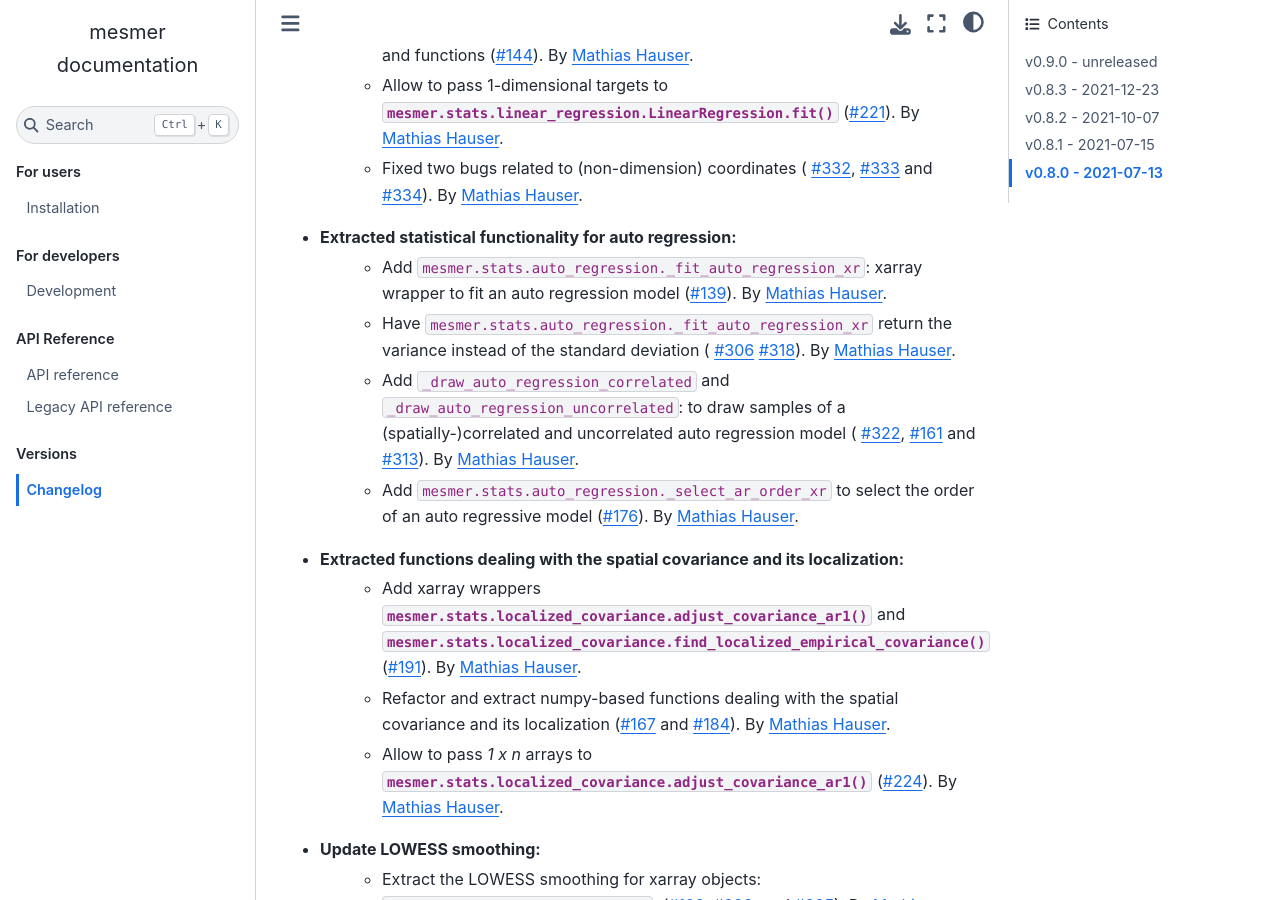
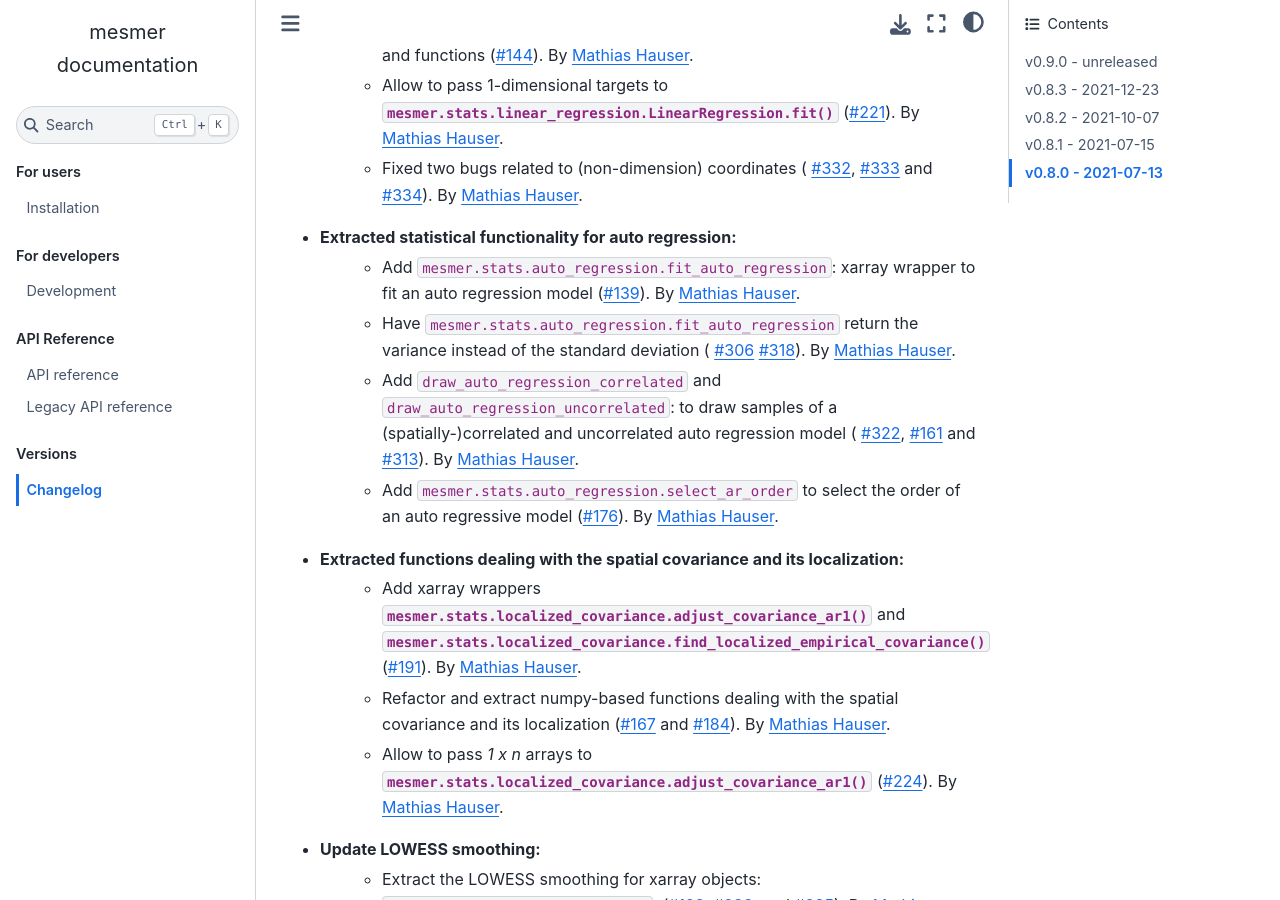
Before and after one commit to MESMER-group/mesmer, a Sphinx documentation site: the page built from docs/source/changelog.rst, in a window 1280 px wide and 900 px high, scrolled down 472 px. Built offline with Sphinx 7.4.7 and the Sphinx Book theme 1.1.4, drawn with Linux system fonts in a browser that asks for light colours; the version number could not be read and is left out.

Commit message:
make AR functions public (#342)
* make AR functions public

* black

```diff
--- a/CHANGELOG.rst
+++ b/CHANGELOG.rst
@@ -28,20 +28,20 @@ New Features
      By `Mathias Hauser`_.
 
 - Extracted statistical functionality for auto regression:
-   - Add ``mesmer.stats.auto_regression._fit_auto_regression_xr``: xarray wrapper to fit an
+   - Add ``mesmer.stats.auto_regression.fit_auto_regression``: xarray wrapper to fit an
      auto regression model (`#139 <https://github.com/MESMER-group/mesmer/pull/139>`_).
      By `Mathias Hauser`_.
-   - Have ``mesmer.stats.auto_regression._fit_auto_regression_xr`` return the variance instead
+   - Have ``mesmer.stats.auto_regression.fit_auto_regression`` return the variance instead
      of the standard deviation (
      `#306 <https://github.com/MESMER-group/mesmer/issues/306>`_
      `#318 <https://github.com/MESMER-group/mesmer/pull/318>`_). By `Mathias Hauser`_.
-   - Add ``_draw_auto_regression_correlated`` and ``_draw_auto_regression_uncorrelated``: to draw samples of a
+   - Add ``draw_auto_regression_correlated`` and ``draw_auto_regression_uncorrelated``: to draw samples of a
      (spatially-)correlated and uncorrelated auto regression model (
      `#322 <https://github.com/MESMER-group/mesmer/pull/322>`_,
      `#161 <https://github.com/MESMER-group/mesmer/pull/161>`_ and
      `#313 <https://github.com/MESMER-group/mesmer/pull/313>`_).
      By `Mathias Hauser`_.
-   - Add ``mesmer.stats.auto_regression._select_ar_order_xr`` to select the order of an
+   - Add ``mesmer.stats.auto_regression.select_ar_order`` to select the order of an
      auto regressive model
      (`#176 <https://github.com/MESMER-group/mesmer/pull/176>`_).
      By `Mathias Hauser`_.
```
Also changed, not shown: docs/source/api.rst (+4 -3 lines), 6 other files.
